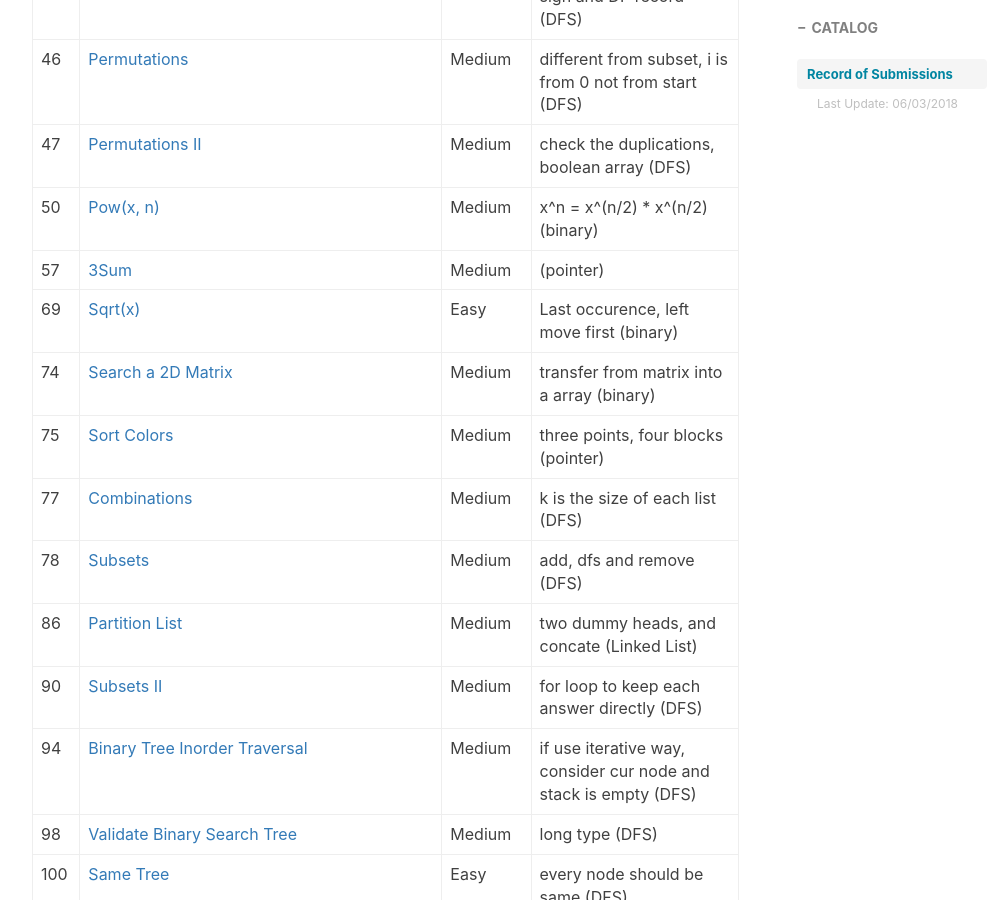
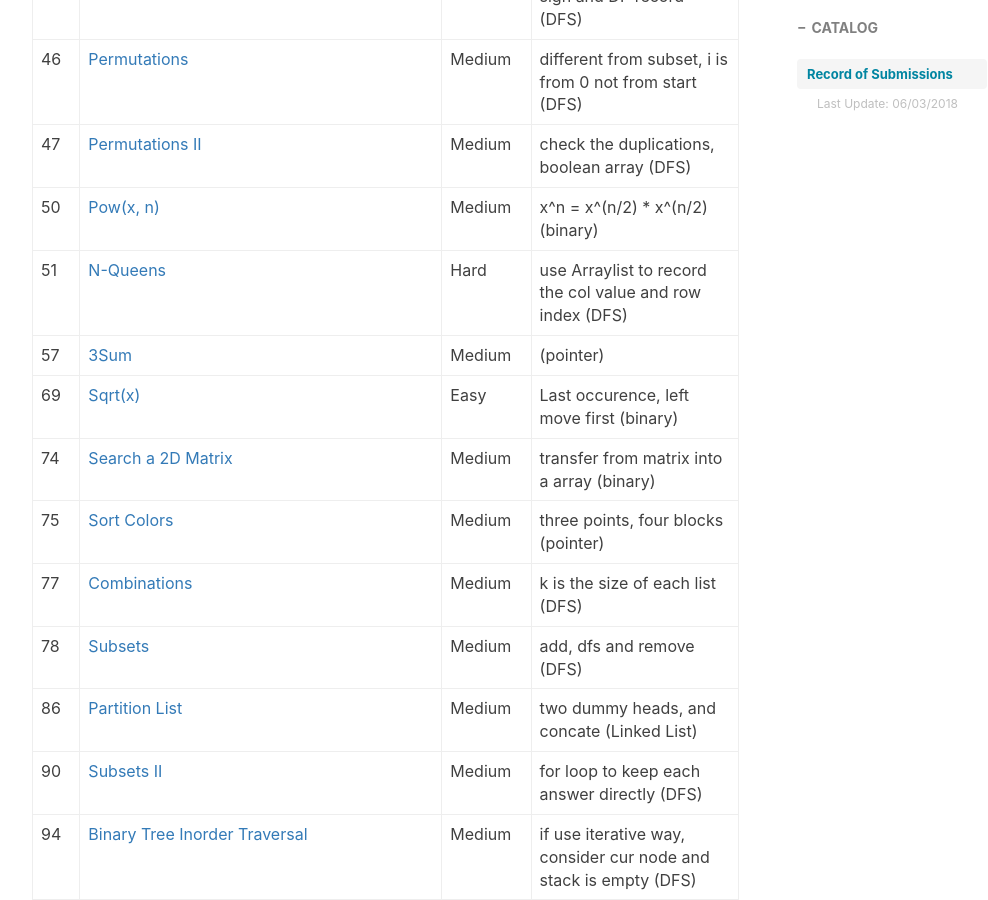
Before and after one commit to ly16/ly16.github.io, a Jekyll site: the page built from _posts/2018-05-18-leetcode-record-round1.md, in a window 1280 px wide and 900 px high, scrolled down 1596 px. Shown: the whole window, without its empty margins (233-1221 px from the left). Built offline with Jekyll 4.4.1, drawn with Linux system fonts in a browser that asks for light colours; nearby versions of some CDN libraries; comment, search, counter and statistics services are not loaded.

Commit message:
Update 2018-05-18-leetcode-record-round1.md

```diff
--- a/_posts/2018-05-18-leetcode-record-round1.md
+++ b/_posts/2018-05-18-leetcode-record-round1.md
@@ -33,6 +33,7 @@ tags:
 |46|[Permutations](https://github.com/ly16/LC-Practice/blob/master/Permutations.java)|Medium|different from subset, i is from 0 not from start (DFS)|
 |47|[Permutations II](https://github.com/ly16/LC-Practice/blob/master/Permutations%20II.java)|Medium|check the duplications, boolean array (DFS)|
 |50|[Pow(x, n)](https://github.com/ly16/LC-Practice/blob/master/Pow(x%2C%20n).java)|Medium|x^n = x^(n/2) * x^(n/2) (binary)|
+|51|[N-Queens](https://github.com/ly16/LC-Practice/blob/master/N%20Queens.java)|Hard|use Arraylist to record the col value and row index (DFS)|
 |57|[3Sum](https://github.com/ly16/LC-Practice/blob/master/3%20Sum.java)|Medium|(pointer)|
 |69|[Sqrt(x)](https://github.com/ly16/LC-Practice/blob/master/Sqrt(x).java)|Easy|Last occurence, left move first (binary)|
 |74|[Search a 2D Matrix](https://github.com/ly16/LC-Practice/blob/master/Search%20a%202D%20Matrix.java)|Medium|transfer from matrix into a array (binary)|
```
